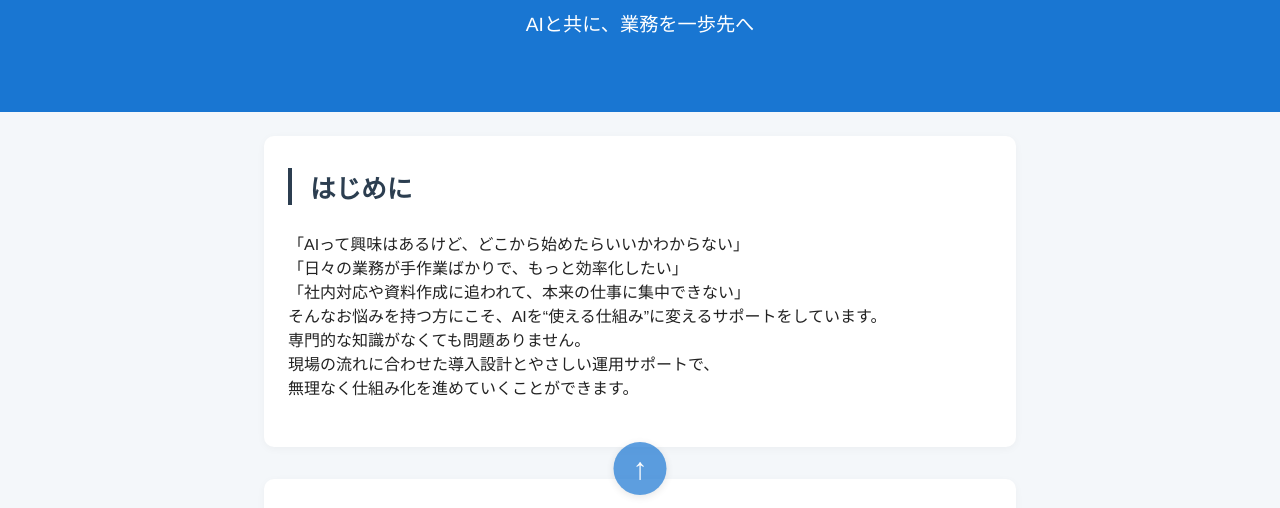
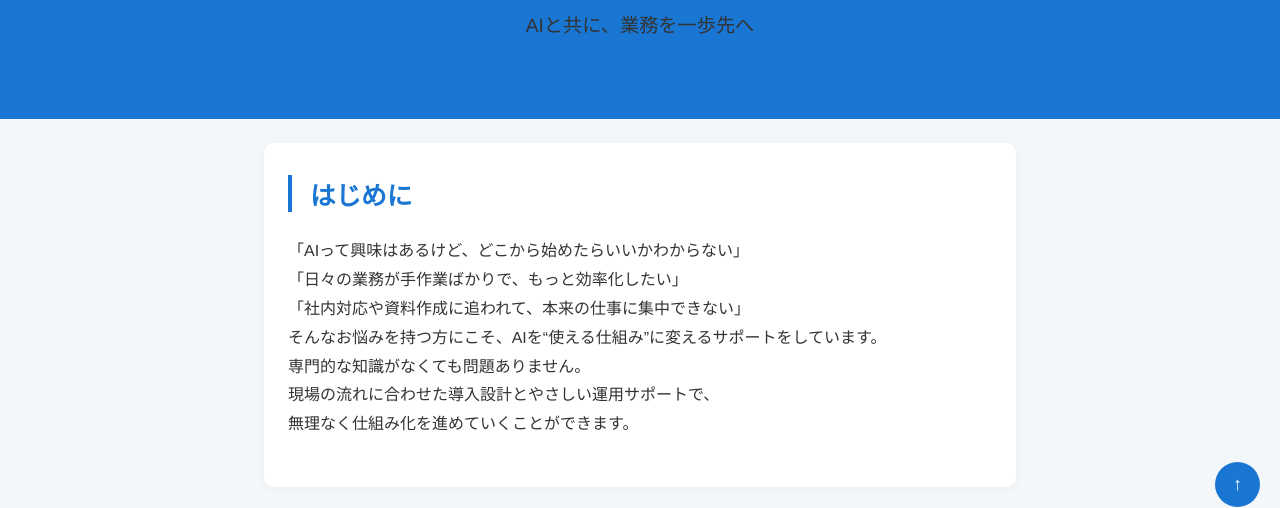
Before and after one commit to hamada-shinichiro9351/hamada-shinichiro9351.github.io, a plain HTML site: page index.html in a window 1280 px wide. Shown: the part 273-781 px from the top of the page. Drawn offline with Linux system fonts and the light colour scheme; a script that the page names is missing.

Commit message:
Update style.css

```diff
--- a/style.css
+++ b/style.css
@@ -39,6 +39,7 @@ header h1 {
   font-weight: 300;
 }
 
+/* CTAボタン */
 .cta-button {
   background-color: #1976d2;
   color: white;
@@ -46,17 +47,27 @@ header h1 {
   border: 2px solid #1565c0;
   border-radius: 8px;
   font-size: 1rem;
+  font-weight: bold;
   cursor: pointer;
-  font-weight: bold;
   transition: all 0.2s ease;
   display: inline-block;
   text-align: center;
+  line-height: 1.4;
+  vertical-align: middle;
+  white-space: nowrap;
+  box-sizing: border-box;
 }
 
 .cta-button:hover {
   background-color: #1565c0;
   box-shadow: 0 4px 12px rgba(0, 0, 0, 0.1);
   transform: translateY(-2px);
+}
+
+.cta-wrapper {
+  text-align: center;
+  margin-top: 16px;
+  margin-bottom: 24px;
 }
 
 main section {
@@ -80,13 +91,18 @@ main section {
 }
 
 h2 {
-  color: #2c3e50;
-  border-left: 4px solid #2c3e50;
+  color: #1976d2;
+  border-left: 4px solid #1976d2;
   padding-left: 0.7em;
   margin-top: 0;
   margin-bottom: 1em;
   font-size: 1.6rem;
   font-weight: 600;
+}
+
+p {
+  color: #333;
+  line-height: 1.8;
 }
 
 ul {
@@ -117,7 +133,6 @@ ul {
   font-weight: bold;
   font-size: 1.1rem;
   transition: background 0.2s ease;
-  user-select: none;
 }
 
 .accordion-title:hover {
@@ -229,26 +244,25 @@ footer {
 
 /* 上に戻るボタン */
 #backToTopBtn {
-  display: none;
   position: fixed;
-  left: 50%;
-  transform: translateX(-50%);
-  bottom: 32px;
-  z-index: 2000;
-  background: #1976d2;
-  color: #fff;
+  bottom: 20px;
+  right: 20px;
+  padding: 12px 18px;
+  font-size: 18px;
+  background-color: #1976d2;
+  color: white;
   border: none;
   border-radius: 50%;
-  width: 53px;
-  height: 53px;
-  font-size: 1.9rem;
-  box-shadow: 0 2px 8px rgba(0, 0, 0, 0.15);
   cursor: pointer;
-  transition: opacity 0.3s;
-  opacity: 0.7;
+  display: none;
+  z-index: 10000;
 }
 
-/* Difyチャットボット */
+#backToTopBtn:hover {
+  background-color: #1565c0;
+}
+
+/* チャットボットスタイル */
 #dify-chatbot-bubble-button {
   background-color: #1C64F2 !important;
 }
```
